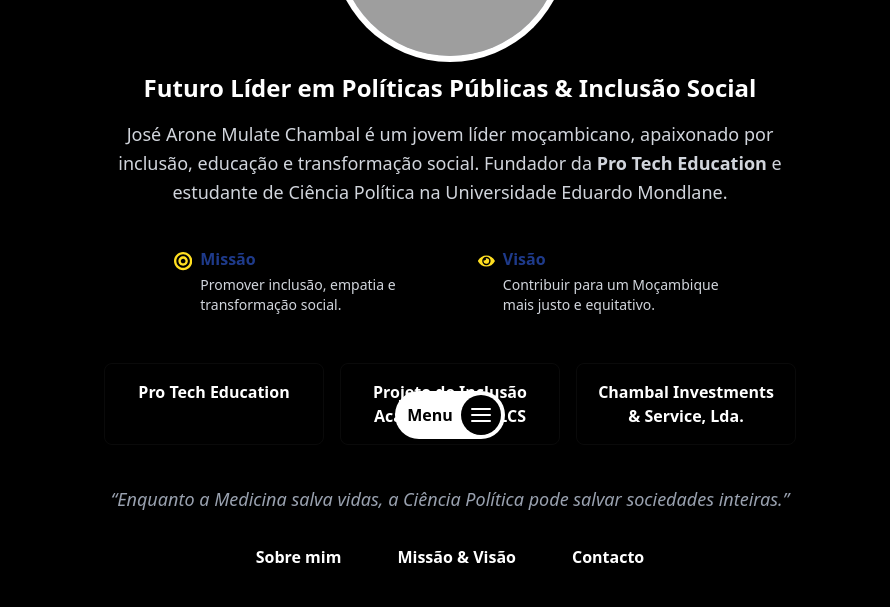
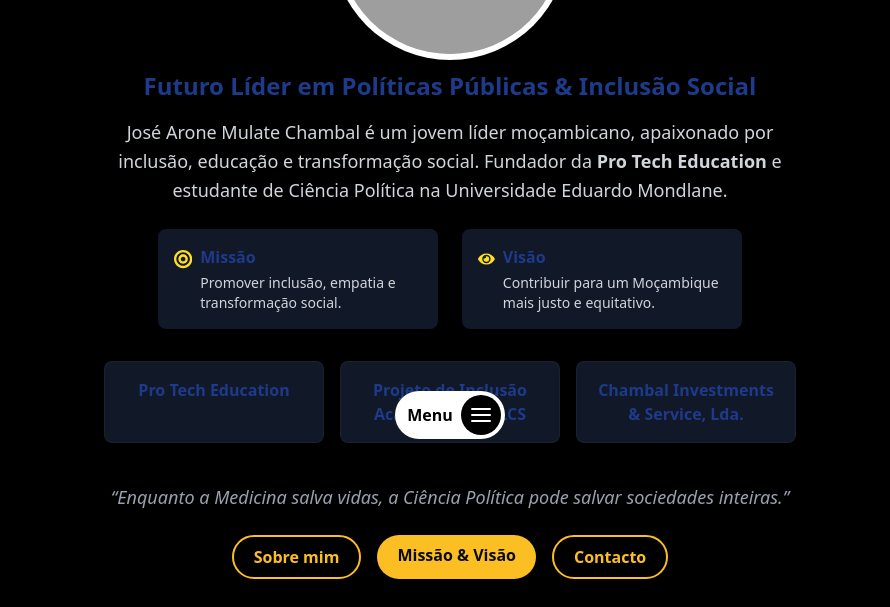
Before and after one commit to CUSTcoding/portifolio-jose, a Next.js app: page / in a window 1280 px wide. Shown: the part 345-952 px from the top of the page, without its empty margins (190-1080 px from the left). Built offline with nearby package versions, Linux system fonts and the light colour scheme; grey boxes are pictures that could not be loaded.

Commit message:
feat: remove light mode

```diff
--- a/src/app/globals.css
+++ b/src/app/globals.css
@@ -2,10 +2,24 @@
 
 
   :root {
+    /* Existing defaults */
     --background: #121212;
     --foreground: #F9FAFB;
     --primary: #1E3A8A;
     --neutral: #374151;
+
+    /* Leadership color palette */
+    --lead-azul-profundo: #1E3A8A; /* Azul Profundo - headers, títulos */
+    --lead-azul-profundo-rgb: 30, 58, 138;
+    --lead-dourado-amber: #FBBF24; /* Dourado/Âmbar - CTAs, ícones */
+    --lead-dourado-amber-rgb: 251, 191, 36;
+    --lead-cinza-carvao: #111827; /* Cinza Carvão - backgrounds, footer */
+
+    /* Semantic variables */
+    --lead-cta-bg: var(--lead-dourado-amber);
+    --lead-cta-color: #0b0b0b;
+    --lead-header-bg: var(--lead-azul-profundo);
+    --lead-section-bg: var(--lead-cinza-carvao);
 }
 
 body {
@@ -17,5 +31,29 @@
 
 h1, h2, h3, h4, h5, h6 {
   font-family: var(--font-heading);
-  color: var(--primary);
+  color: var(--lead-azul-profundo);
 }
+
+/* Utility helpers for the leadership palette */
+.lead-cta {
+  background-color: var(--lead-cta-bg);
+  color: var(--lead-cta-color);
+}
+
+.lead-cta-outline {
+  border: 2px solid var(--lead-dourado-amber);
+  color: var(--lead-dourado-amber);
+}
+
+.lead-section {
+  background-color: var(--lead-section-bg);
+}
+
+.lead-header {
+  background-color: var(--lead-header-bg);
+  color: white;
+}
+
+.lead-link-accent:hover {
+  color: var(--lead-dourado-amber);
+}
--- a/src/app/page.tsx
+++ b/src/app/page.tsx
@@ -1,7 +1,7 @@
 import Logo from "@/components/header/logo";
 import Navbar from "@/components/header/menu";
 import Hero from "@/components/heropage/heropage";
-import About from "@/components/about/about";
+// About component unused here; removed to avoid lint warning
 import Footer from "@/components/footer/footer";
 
 
@@ -11,7 +11,6 @@
       <Logo/>
       <Navbar/>
       <Hero/>
-      <About/>
       <Footer/>
     </main>
   );
```
